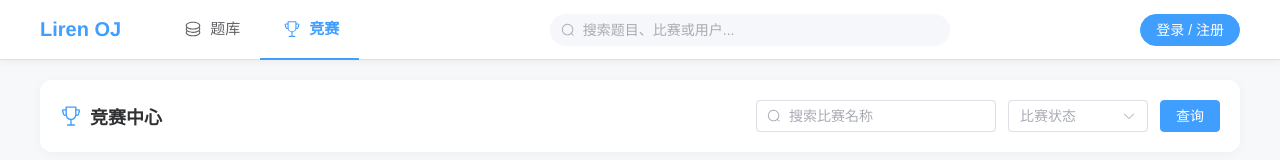
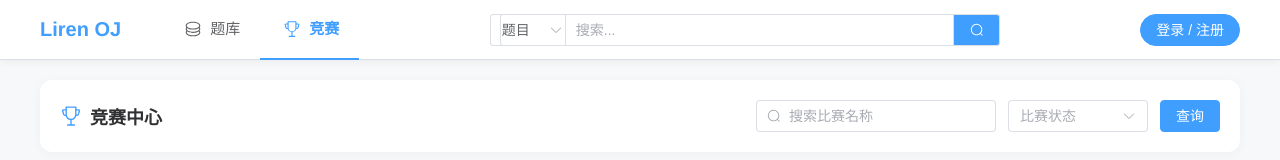
Before and after one commit to lirendada/oj-system-web, a Vue app: page /contest in a window 1280 px wide. Shown: the top 160 px of the page. Built offline with nearby package versions, Linux system fonts and the light colour scheme; no server answers.

Commit message:
实现全局搜索框查找题目和竞赛功能

```diff
--- a/src/components/GlobalHeader.vue
+++ b/src/components/GlobalHeader.vue
@@ -55,7 +55,6 @@ const handleLogout = () => {
   router.push('/login')
 }
 
-// ✅ 修复：增强的头像获取
 const userAvatar = computed(() => {
   const info = userStore.userInfo as any
   if (!info) return DEFAULT_AVATAR
@@ -63,22 +62,42 @@ const userAvatar = computed(() => {
   return user.avatar || DEFAULT_AVATAR
 })
 
-// ✅ 修复：增强的昵称获取逻辑
 const nickName = computed(() => {
   const info = userStore.userInfo as any
   if (!info) return '未登录'
-
-  // 兼容逻辑：如果 userInfo 里有 user 字段则取 user，否则 userInfo 本身就是 user
   const user = info.user || info
-
-  // 依次尝试获取昵称 -> 用户名 -> 账号
-  return user.nickName ||
-         user.nickname ||
-         user.userName ||
-         '用户'
+  return user.nickName || user.nickname || user.userName || '用户'
 })
 
 const isLogin = computed(() => !!userStore.token)
+
+// ================= 搜索逻辑开始 =================
+const searchKeyword = ref('')
+const searchType = ref('problem') // 默认搜题目
+
+// 监听路由变化，自动切换搜索类型（优化体验）
+// 如果用户在比赛列表页，搜索框默认应该搜比赛
+import { watch } from 'vue'
+watch(() => route.path, (newPath) => {
+  if (newPath.startsWith('/contest')) {
+    searchType.value = 'contest'
+  } else {
+    searchType.value = 'problem'
+  }
+})
+
+const handleGlobalSearch = () => {
+  if (!searchKeyword.value.trim()) return
+
+  // 跳转到对应页面，带上 keyword 参数
+  router.push({
+    path: searchType.value === 'problem' ? '/problem' : '/contest',
+    query: {
+      keyword: searchKeyword.value
+    }
+  })
+}
+// ================= 搜索逻辑结束 =================
 </script>
 
 <template>
@@ -109,10 +128,21 @@ const isLogin = computed(() => !!userStore.token)
 
       <div class="header-center">
         <el-input
-          placeholder="搜索题目、比赛或用户..."
+          v-model="searchKeyword"
+          placeholder="搜索..."
           class="search-input"
-          :prefix-icon="Search"
-        />
+          @keyup.enter="handleGlobalSearch"
+        >
+          <template #prepend>
+            <el-select v-model="searchType" style="width: 85px">
+              <el-option label="题目" value="problem" />
+              <el-option label="竞赛" value="contest" />
+            </el-select>
+          </template>
+          <template #append>
+            <el-button :icon="Search" @click="handleGlobalSearch" />
+          </template>
+        </el-input>
       </div>
 
       <div class="header-right">
@@ -121,7 +151,6 @@ const isLogin = computed(() => !!userStore.token)
             <div class="user-profile">
               <el-avatar :size="36" :src="userAvatar" class="avatar" />
             </div>
-
             <template #dropdown>
               <el-dropdown-menu>
                 <div class="dropdown-user-info">
@@ -135,7 +164,6 @@ const isLogin = computed(() => !!userStore.token)
             </template>
           </el-dropdown>
         </template>
-
         <template v-else>
           <el-button type="primary" round @click="router.push('/login')">登录 / 注册</el-button>
         </template>
@@ -164,10 +192,25 @@ const isLogin = computed(() => !!userStore.token)
 :deep(.el-menu-item) { font-size: 15px; color: #606266; height: 60px; line-height: 60px; }
 :deep(.el-menu-item.is-active) { border-bottom: 2px solid #409eff; font-weight: 600; }
 :deep(.el-menu-item:hover) { background-color: rgba(64, 158, 255, 0.05) !important; color: #409eff; }
-.header-center { flex: 1; display: flex; justify-content: center; max-width: 400px; margin: 0 20px; }
+
+/* 搜索框样式优化 */
+.header-center { flex: 1; display: flex; justify-content: center; max-width: 500px; margin: 0 20px; }
 .search-input { width: 100%; }
-:deep(.el-input__wrapper) { border-radius: 20px; background-color: #f5f7fa; box-shadow: none; }
-:deep(.el-input__wrapper.is-focus) { background-color: #fff; box-shadow: 0 0 0 1px #409eff inset; }
+
+/* 调整 Element Plus 复合输入框的圆角和边框 */
+:deep(.el-input-group__prepend) {
+  background-color: #fff;
+  padding: 0 10px;
+}
+:deep(.el-input-group__append) {
+  background-color: #409eff;
+  color: white;
+  border-color: #409eff;
+}
+:deep(.el-input-group__append:hover) {
+  background-color: #66b1ff;
+}
+
 .header-right { display: flex; align-items: center; min-width: 60px; justify-content: flex-end; }
 .user-profile { display: flex; align-items: center; cursor: pointer; padding: 2px; border-radius: 50%; transition: all 0.3s; }
 .user-profile:hover { box-shadow: 0 0 0 4px rgba(64, 158, 255, 0.15); }
--- a/src/views/contest/ContestList.vue
+++ b/src/views/contest/ContestList.vue
@@ -1,6 +1,6 @@
 <script setup lang="ts">
 import { onMounted, reactive, ref } from 'vue'
-import { useRouter } from 'vue-router'
+import { useRouter, useRoute } from 'vue-router'
 import { getContestList, registerContest } from '@/api/contest'
 import { Search, Trophy, Timer, Calendar, Clock } from '@element-plus/icons-vue'
 import { ElMessage, ElMessageBox } from 'element-plus'
@@ -15,6 +15,7 @@ import {
 } from '@/types/global'
 
 const router = useRouter()
+const route = useRoute()
 const userStore = useUserStore()
 const loading = ref(false)
 const contestList = ref<ContestVO[]>([])
@@ -112,7 +113,19 @@ const getCardClass = (status: number) => {
 }
 
 onMounted(() => {
+  // 1. 读取 URL 上的搜索参数
+  if (route.query.keyword) {
+    queryParams.keyword = route.query.keyword as string
+  }
+  // 2. 必须调用 loadData()，而不是 getContestList()
+  // loadData 内部写了 getContestList(queryParams)，这样才会带上参数
   loadData()
+})
+
+watch(() => route.query.keyword, (newVal) => {
+  queryParams.keyword = (newVal as string) || ''
+  queryParams.current = 1 // 搜索时重置回第一页
+  loadData() // 同样调用 loadData
 })
 </script>
 
--- a/src/views/problem/ProblemList.vue
+++ b/src/views/problem/ProblemList.vue
@@ -1,6 +1,6 @@
 <script setup lang="ts">
 import { onMounted, reactive, ref } from 'vue'
-import { useRouter } from 'vue-router'
+import { useRouter, useRoute } from 'vue-router'
 import { getProblemList, getRankList } from '@/api/problem'
 import { Search, Refresh, Trophy } from '@element-plus/icons-vue'
 import {
@@ -15,6 +15,7 @@ const router = useRouter()
 const loading = ref(false)
 const tableData = ref<ProblemVO[]>([])
 const total = ref(0)
+const route = useRoute()
 
 // ✅ 新增：默认头像常量
 const DEFAULT_AVATAR = 'https://p.ssl.qhimg.com/sdm/480_480_/t01520a1bd1802ae864.jpg'
@@ -125,8 +126,22 @@ const handleSortChange = ({ prop, order }: { prop: string, order: string }) => {
 }
 
 onMounted(() => {
+  // 1. 检查 URL 是否有 keyword 参数
+  if (route.query.keyword) {
+    queryParams.keyword = route.query.keyword as string
+  }
+
+  // 2. 加载数据
   loadData()
   loadRankData()
+})
+
+// 可选：监听路由参数变化（如果用户在题目列表页再次搜索，URL变了但组件未重新挂载）
+import { watch } from 'vue'
+watch(() => route.query.keyword, (newVal) => {
+  queryParams.keyword = (newVal as string) || ''
+  queryParams.current = 1 // 重置到第一页
+  loadData()
 })
 </script>
 
```
